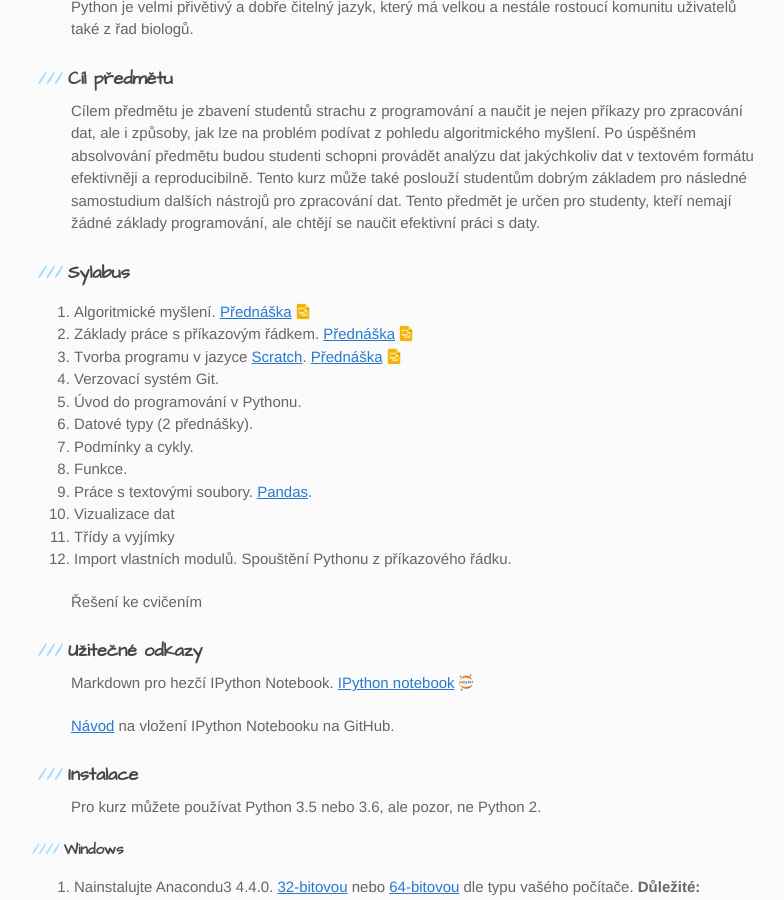
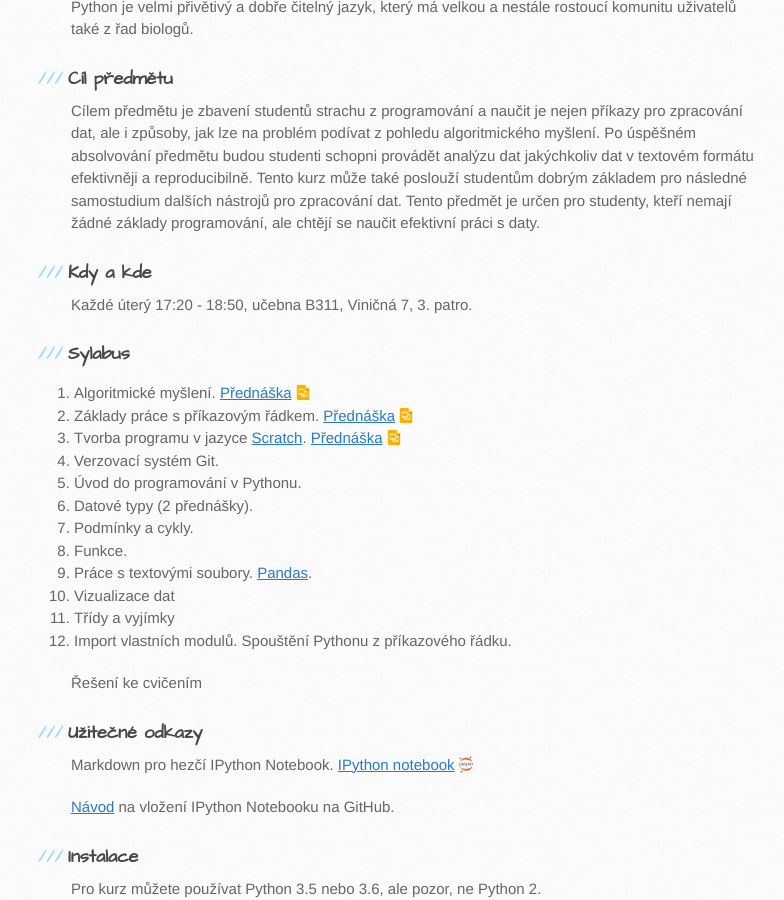
Before and after one commit to anastazie/intro_python_biol, a Jekyll site: the page built from index.md, in a window 1280 px wide and 900 px high, scrolled down 700 px. Shown: the whole window, without its empty margins (99-883 px from the left). Built offline with Jekyll 4.4.1, drawn with Linux system fonts in a browser that asks for light colours; our own code applies the rules of GitHub Pages for plain Markdown files.

Commit message:
Update index.md

```diff
--- a/index.md
+++ b/index.md
@@ -12,6 +12,11 @@ Python je velmi přivětivý a dobře čitelný jazyk, který má velkou a nest
 ### Cíl předmětu
 
 Cílem předmětu je zbavení studentů strachu z programování a naučit je nejen příkazy pro zpracování dat, ale i způsoby, jak lze na problém podívat z pohledu algoritmického myšlení. Po úspěšném absolvování předmětu budou studenti schopni provádět analýzu dat jakýchkoliv dat v textovém formátu efektivněji a reproducibilně. Tento kurz může také poslouží studentům dobrým základem pro následné samostudium dalších nástrojů pro zpracování dat. Tento předmět je určen pro studenty, kteří nemají žádné základy programování, ale chtějí se naučit efektivní práci s daty.
+
+### Kdy a kde
+
+Každé úterý 17:20 - 18:50, učebna B311, Viničná 7, 3. patro.
+
 
 ### Sylabus
 1. Algoritmické myšlení. <a href="https://docs.google.com/presentation/d/1g6h96oaRYAz2dwzjZ3-5WpYRRNZJM5jb77kmUXGKpfI/edit?usp=sharing" class="presentation">Přednáška</a>
```
